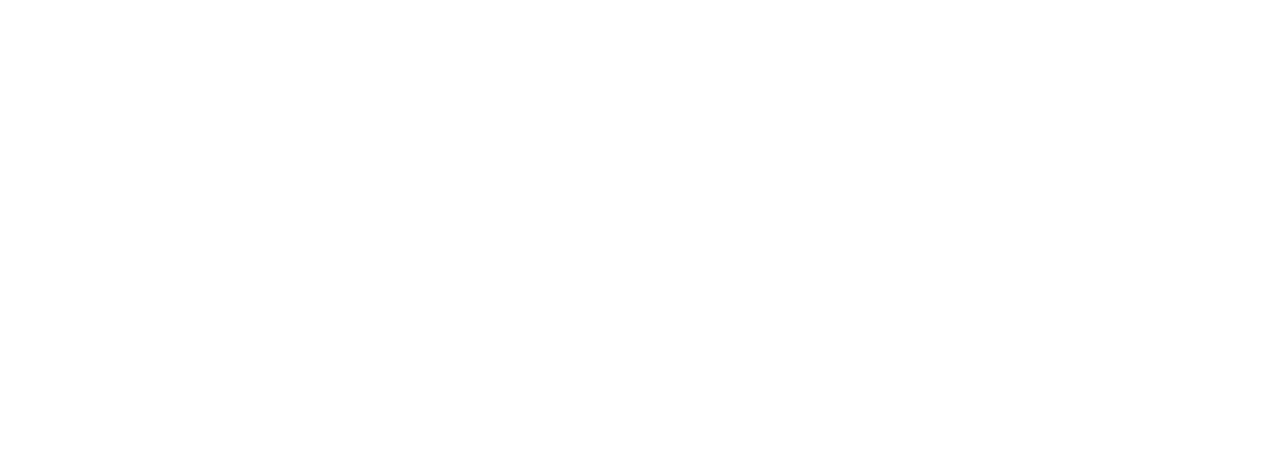
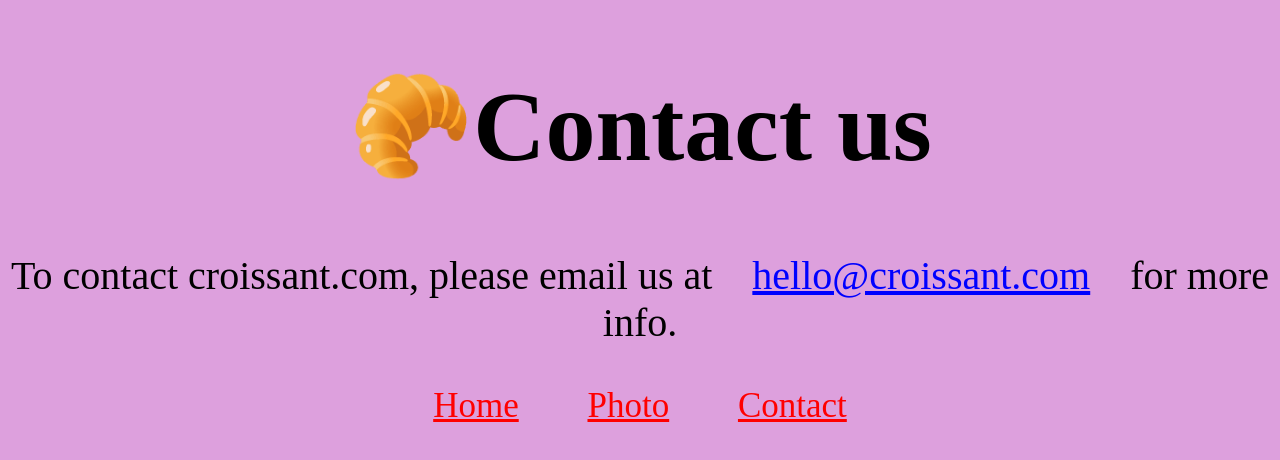
Before and after one commit to Fifla47/multiple-page, a plain HTML site: page contact.html in a window 1280 px wide. Drawn offline with Linux system fonts and the light colour scheme.

Commit message:
completed the rest of the pages

```diff
--- a/contact.html
+++ b/contact.html
@@ -3,7 +3,20 @@
   <head>
     <meta charset="UTF-8" />
     <meta name="viewport" content="width=device-width, initial-scale=1.0" />
-    <title>Document</title>
+    <title>Contact</title>
+    <link rel="stylesheet" href="css/styles.css" />
   </head>
-  <body></body>
+  <body>
+    <h1>🥐Contact us</h1>
+    <p>
+      To contact croissant.com, please email us at
+      <a href="mailto:hello@croissant.com" class="email">hello@croissant.com</a>
+      for more info.
+    </p>
+    <footer>
+      <a href="index.html">Home</a>
+      <a href="photo.html">Photo</a>
+      <a href="contact.html">Contact</a>
+    </footer>
+  </body>
 </html>
--- a/css/styles.css
+++ b/css/styles.css
@@ -5,11 +5,12 @@ body {
 
 h1 {
   text-align: center;
-  font-size: 80px;
+  font-size: 100px;
 }
 
 p {
   text-align: center;
+  font-size: 40px;
 }
 
 footer {
@@ -30,3 +31,7 @@ a {
   display: block;
   margin: 30px auto;
 }
+
+.email {
+  color: blue;
+}
```
Also changed, not shown: index.html (+1 -1 lines), photo.html (+2 -2 lines).
